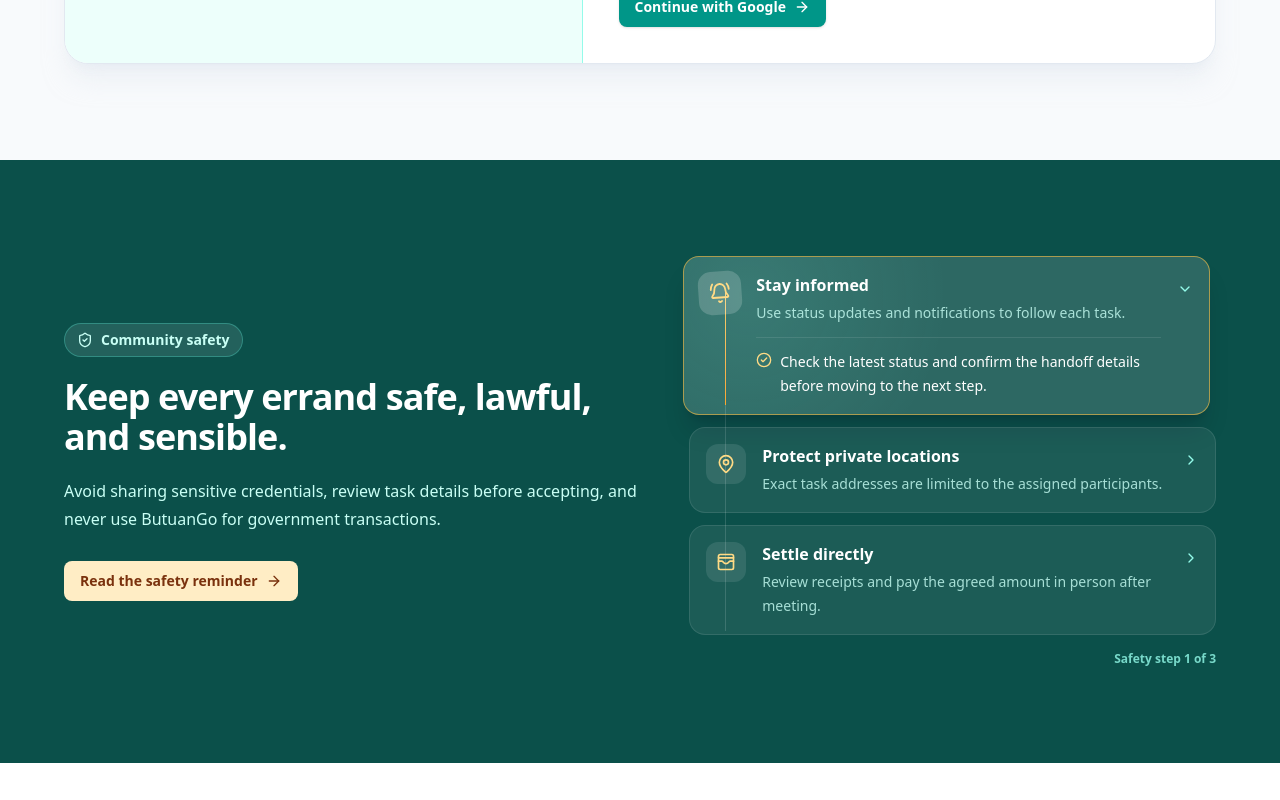
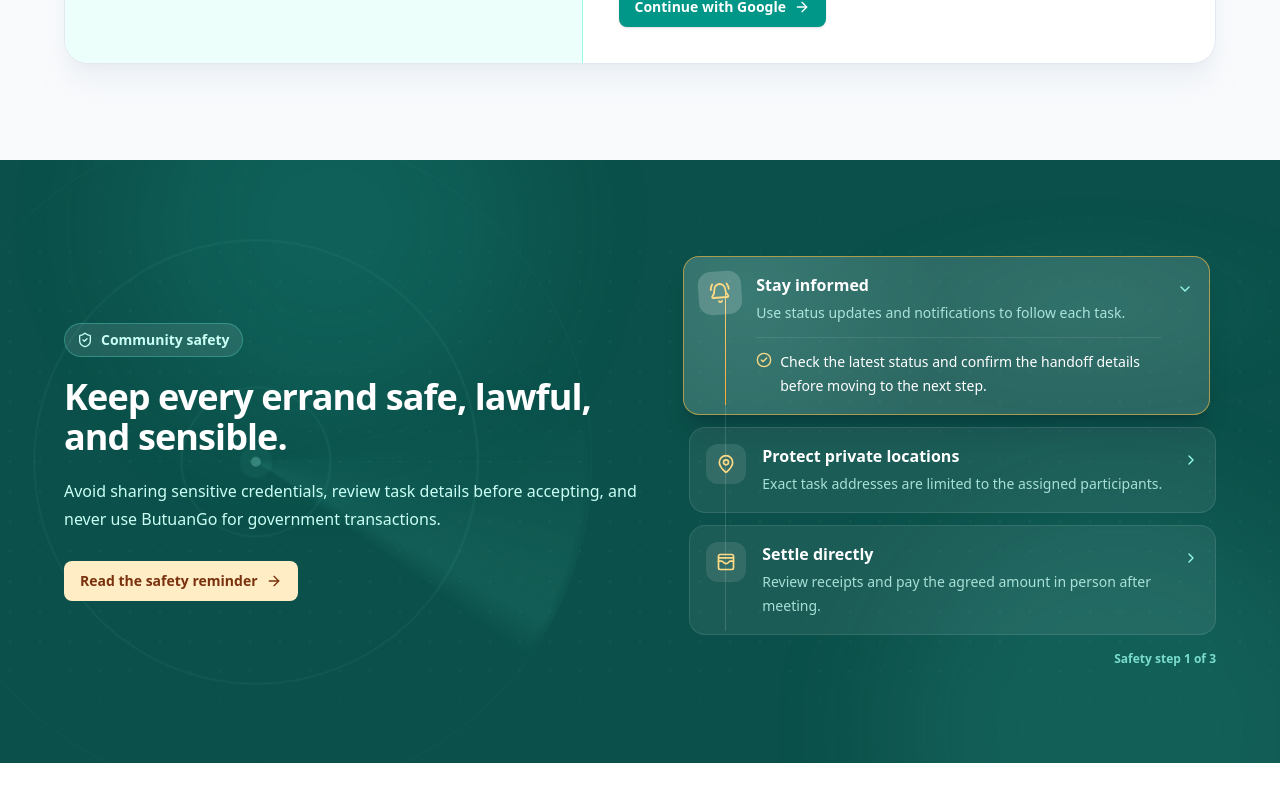
Before and after one commit to vklumanao/butuan-go, a React (Vite) app: page / in a window 1280 px wide. Shown: the part 2200-3000 px from the top of the page. Built offline with nearby package versions, Linux system fonts and the light colour scheme; no server answers.

Commit message:
feat: animate safety section background

```diff
--- a/src/index.css
+++ b/src/index.css
@@ -197,6 +197,148 @@ textarea {
 
 .landing-role-panel {
   animation: landing-panel-in 420ms ease both;
+}
+
+.landing-safety-background {
+  overflow: hidden;
+}
+
+.landing-safety-field {
+  background-image: radial-gradient(
+    circle,
+    rgb(204 251 241 / 0.18) 1px,
+    transparent 1.5px
+  );
+  background-position: center;
+  background-size: 30px 30px;
+  mask-image: linear-gradient(
+    to bottom,
+    transparent,
+    rgb(0 0 0 / 0.92) 18%,
+    rgb(0 0 0 / 0.92) 82%,
+    transparent
+  );
+  opacity: 0.32;
+}
+
+.landing-safety-orb {
+  filter: blur(64px);
+  will-change: transform;
+}
+
+.landing-safety-orb-one {
+  left: 10%;
+  top: -9rem;
+  height: 24rem;
+  width: 24rem;
+  animation: landing-safety-orb-one 13s ease-in-out infinite alternate;
+  background: rgb(45 212 191 / 0.12);
+}
+
+.landing-safety-orb-two {
+  bottom: -11rem;
+  right: -4rem;
+  height: 28rem;
+  width: 28rem;
+  animation: landing-safety-orb-two 16s ease-in-out infinite alternate;
+  background: rgb(94 234 212 / 0.1);
+}
+
+.landing-safety-radar {
+  left: max(-13rem, calc(50% - 45rem));
+  top: 50%;
+  aspect-ratio: 1;
+  width: min(42rem, 58vw);
+  border: 1px solid rgb(153 246 228 / 0.08);
+  opacity: 0.58;
+  transform: translateY(-50%);
+}
+
+.landing-safety-radar-rings {
+  animation: landing-safety-radar-breathe 7s ease-in-out infinite;
+  background-image:
+    linear-gradient(
+      to right,
+      transparent calc(50% - 0.5px),
+      rgb(153 246 228 / 0.1) 50%,
+      transparent calc(50% + 0.5px)
+    ),
+    linear-gradient(
+      to bottom,
+      transparent calc(50% - 0.5px),
+      rgb(153 246 228 / 0.1) 50%,
+      transparent calc(50% + 0.5px)
+    ),
+    repeating-radial-gradient(
+      circle,
+      transparent 0 15.5%,
+      rgb(153 246 228 / 0.16) 15.8% 16%,
+      transparent 16.3% 31.5%
+    );
+}
+
+.landing-safety-radar-sweep {
+  animation: landing-safety-radar-sweep 18s linear infinite;
+  background: conic-gradient(
+    from 0deg,
+    transparent 0deg 300deg,
+    rgb(94 234 212 / 0.02) 315deg,
+    rgb(94 234 212 / 0.17) 352deg,
+    transparent 360deg
+  );
+  mask-image: radial-gradient(circle, #000 0 69%, transparent 72%);
+  will-change: transform;
+}
+
+.landing-safety-beacon {
+  height: 0.65rem;
+  width: 0.65rem;
+  animation: landing-safety-beacon 2.8s ease-out infinite;
+  background: rgb(153 246 228 / 0.8);
+  box-shadow:
+    0 0 0 7px rgb(94 234 212 / 0.07),
+    0 0 26px rgb(94 234 212 / 0.45);
+  transform: translate(-50%, -50%);
+}
+
+.landing-safety-active-glow {
+  display: none;
+  right: max(-10rem, calc(50% - 45rem));
+  top: var(--safety-active-y, 24%);
+  height: 11rem;
+  width: 34rem;
+  animation: landing-safety-active-glow 4.5s ease-in-out infinite;
+  background: radial-gradient(
+    ellipse,
+    rgb(94 234 212 / 0.2),
+    rgb(20 184 166 / 0.05) 45%,
+    transparent 72%
+  );
+  filter: blur(28px);
+  transform: translateY(-50%);
+  transition: top 520ms cubic-bezier(0.22, 1, 0.36, 1);
+}
+
+@media (min-width: 1024px) {
+  .landing-safety-active-glow {
+    display: block;
+  }
+}
+
+@media (max-width: 639px) {
+  .landing-safety-field {
+    background-size: 24px 24px;
+    opacity: 0.24;
+  }
+
+  .landing-safety-radar {
+    left: -15rem;
+    width: 30rem;
+  }
+
+  .landing-safety-orb-two {
+    display: none;
+  }
 }
 
 .scroll-reveal.landing-safety-copy {
@@ -557,6 +699,68 @@ textarea {
   }
 }
 
+@keyframes landing-safety-orb-one {
+  from {
+    transform: translate3d(-8px, 4px, 0) scale(0.95);
+  }
+  to {
+    transform: translate3d(32px, 28px, 0) scale(1.08);
+  }
+}
+
+@keyframes landing-safety-orb-two {
+  from {
+    transform: translate3d(0, 12px, 0) scale(1);
+  }
+  to {
+    transform: translate3d(-38px, -24px, 0) scale(1.1);
+  }
+}
+
+@keyframes landing-safety-radar-breathe {
+  0%,
+  100% {
+    opacity: 0.58;
+    transform: scale(0.985);
+  }
+  50% {
+    opacity: 0.95;
+    transform: scale(1.015);
+  }
+}
+
+@keyframes landing-safety-radar-sweep {
+  to {
+    transform: rotate(1turn);
+  }
+}
+
+@keyframes landing-safety-beacon {
+  0% {
+    opacity: 0.9;
+    box-shadow:
+      0 0 0 0 rgb(94 234 212 / 0.28),
+      0 0 24px rgb(94 234 212 / 0.45);
+  }
+  75%,
+  100% {
+    opacity: 0.45;
+    box-shadow:
+      0 0 0 22px rgb(94 234 212 / 0),
+      0 0 32px rgb(94 234 212 / 0.18);
+  }
+}
+
+@keyframes landing-safety-active-glow {
+  0%,
+  100% {
+    opacity: 0.52;
+  }
+  50% {
+    opacity: 0.86;
+  }
+}
+
 @keyframes landing-launch-orb {
   from {
     transform: translate3d(0, 0, 0) scale(1);
@@ -680,6 +884,18 @@ textarea {
   .butuango-runner-marker::before {
     animation: none;
   }
+
+  .landing-safety-orb,
+  .landing-safety-radar-rings,
+  .landing-safety-radar-sweep,
+  .landing-safety-beacon,
+  .landing-safety-active-glow {
+    animation: none;
+  }
+
+  .landing-safety-active-glow {
+    transition: none;
+  }
 }
 
 @media print {
--- a/src/pages/public/LandingPage.jsx
+++ b/src/pages/public/LandingPage.jsx
@@ -237,6 +237,8 @@ export function LandingPage() {
   const role = roleExperiences[activeRole];
   const RoleIcon = role.icon;
   const activeLaunchStage = launchStages[activeLaunchIndex];
+  const safetyActiveY =
+    24 + (activeSafetyIndex / Math.max(safetySteps.length - 1, 1)) * 52;
 
   return (
     <div className="min-h-screen overflow-x-hidden bg-white">
@@ -511,9 +513,25 @@ export function LandingPage() {
 
         <section
           id="safety"
-          className="scroll-mt-20 bg-brand-900 px-4 py-20 text-white sm:px-6 lg:py-24"
+          className="landing-safety-section relative isolate scroll-mt-20 overflow-hidden bg-brand-900 px-4 py-20 text-white sm:px-6 lg:py-24"
+          style={{ "--safety-active-y": `${safetyActiveY}%` }}
         >
-          <div className="mx-auto grid max-w-6xl items-center gap-10 lg:grid-cols-[1fr_0.9fr]">
+          <div
+            className="landing-safety-background pointer-events-none absolute inset-0"
+            aria-hidden="true"
+          >
+            <span className="landing-safety-field absolute inset-0" />
+            <span className="landing-safety-orb landing-safety-orb-one absolute rounded-full" />
+            <span className="landing-safety-orb landing-safety-orb-two absolute rounded-full" />
+            <span className="landing-safety-radar absolute rounded-full">
+              <span className="landing-safety-radar-rings absolute inset-0 rounded-full" />
+              <span className="landing-safety-radar-sweep absolute inset-0 rounded-full" />
+              <span className="landing-safety-beacon absolute left-1/2 top-1/2 rounded-full" />
+            </span>
+            <span className="landing-safety-active-glow absolute rounded-full" />
+          </div>
+
+          <div className="relative z-10 mx-auto grid max-w-6xl items-center gap-10 lg:grid-cols-[1fr_0.9fr]">
             <ScrollReveal className="landing-safety-copy">
               <span className="inline-flex items-center gap-2 rounded-full border border-brand-300/30 bg-white/10 px-3 py-1.5 text-sm font-bold text-brand-100">
                 <ShieldCheck className="h-4 w-4" />
```
Also changed, not shown: 1 other file (tests, documents, lock files or other folders).
